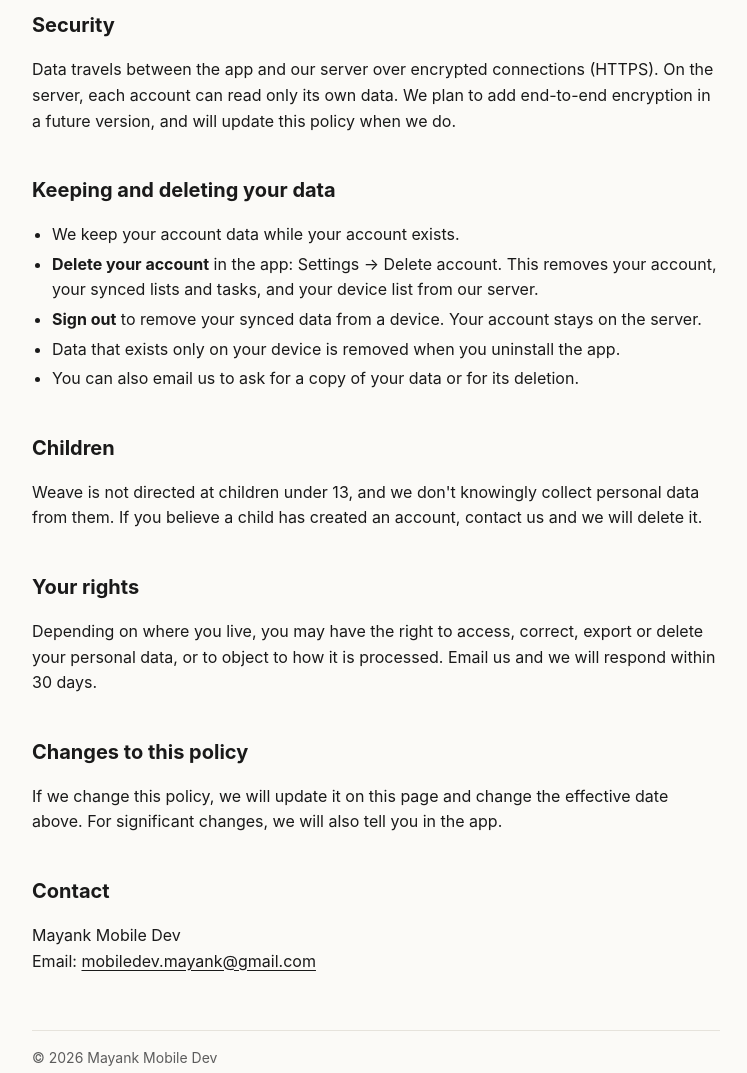
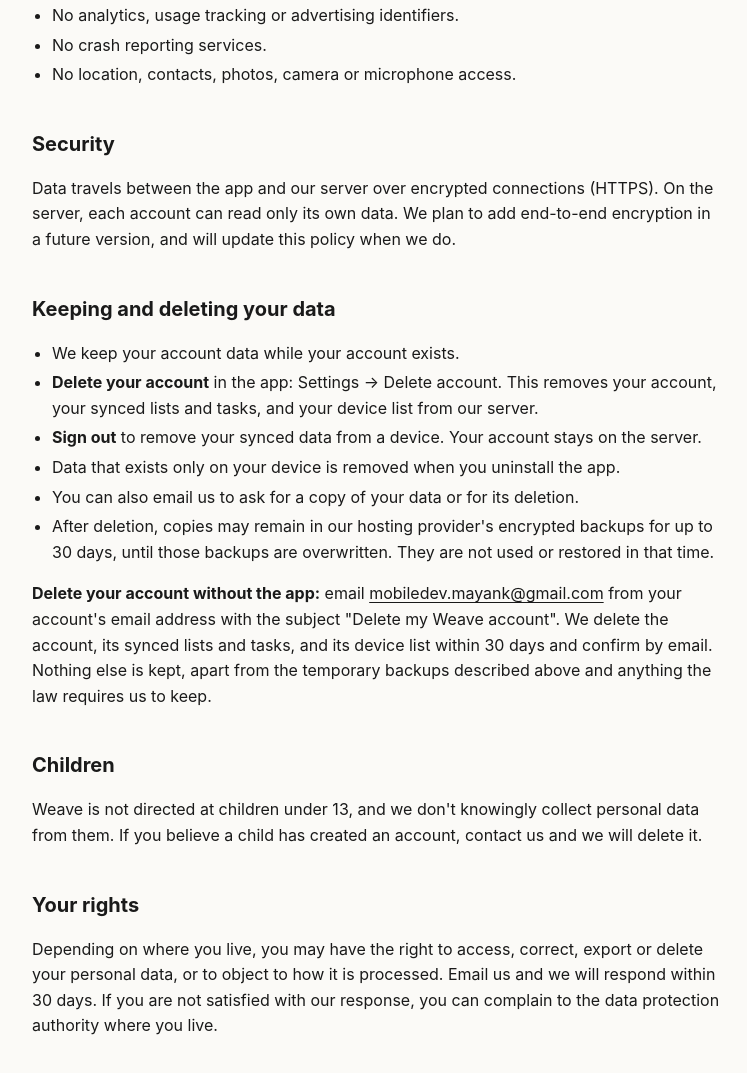
Before and after one commit to captainrogers69/weave-frontend, a plain HTML site: page privacy/index.html in a window 1280 px wide. Shown: the part 1586-2659 px from the top of the page, without its empty margins (264-1011 px from the left). Drawn offline with Linux system fonts and the light colour scheme.

Commit message:
update privacy policy effective date and clarify data processing details

```diff
--- a/privacy/index.html
+++ b/privacy/index.html
@@ -73,7 +73,7 @@
   </header>
 
   <h1>Privacy Policy</h1>
-  <p class="muted">Effective 12 November 2026</p>
+  <p class="muted">Effective 13 November 2026</p>
 
   <p>Weave is a lists and tasks app for iPhone, Android, Mac and Windows, made by Mayank Mobile Dev ("we"). This policy explains what data Weave handles and why.</p>
 
@@ -101,6 +101,7 @@
     </tbody>
   </table>
   <p>This data is used only to provide sync. It is not used for advertising, profiling or any other purpose, and it is not shared with anyone except the service providers below.</p>
+  <p>We process this data because it is needed to provide the sync service you sign up for (performance of a contract). It is stored on servers in Mumbai, India. If you live in the European Economic Area or the UK, this means your data is transferred outside it, and Supabase protects such transfers with Standard Contractual Clauses.</p>
 
   <h2>Service providers</h2>
   <ul>
@@ -118,20 +119,22 @@
   <h2>Security</h2>
   <p>Data travels between the app and our server over encrypted connections (HTTPS). On the server, each account can read only its own data. We plan to add end-to-end encryption in a future version, and will update this policy when we do.</p>
 
-  <h2>Keeping and deleting your data</h2>
+  <h2 id="delete-account">Keeping and deleting your data</h2>
   <ul>
     <li>We keep your account data while your account exists.</li>
     <li><strong>Delete your account</strong> in the app: Settings → Delete account. This removes your account, your synced lists and tasks, and your device list from our server.</li>
     <li><strong>Sign out</strong> to remove your synced data from a device. Your account stays on the server.</li>
     <li>Data that exists only on your device is removed when you uninstall the app.</li>
     <li>You can also email us to ask for a copy of your data or for its deletion.</li>
+    <li>After deletion, copies may remain in our hosting provider's encrypted backups for up to 30 days, until those backups are overwritten. They are not used or restored in that time.</li>
   </ul>
+  <p><strong>Delete your account without the app:</strong> email <a href="mailto:mobiledev.mayank@gmail.com?subject=Delete%20my%20Weave%20account">mobiledev.mayank@gmail.com</a> from your account's email address with the subject "Delete my Weave account". We delete the account, its synced lists and tasks, and its device list within 30 days and confirm by email. Nothing else is kept, apart from the temporary backups described above and anything the law requires us to keep.</p>
 
   <h2>Children</h2>
   <p>Weave is not directed at children under 13, and we don't knowingly collect personal data from them. If you believe a child has created an account, contact us and we will delete it.</p>
 
   <h2>Your rights</h2>
-  <p>Depending on where you live, you may have the right to access, correct, export or delete your personal data, or to object to how it is processed. Email us and we will respond within 30 days.</p>
+  <p>Depending on where you live, you may have the right to access, correct, export or delete your personal data, or to object to how it is processed. Email us and we will respond within 30 days. If you are not satisfied with our response, you can complain to the data protection authority where you live.</p>
 
   <h2>Changes to this policy</h2>
   <p>If we change this policy, we will update it on this page and change the effective date above. For significant changes, we will also tell you in the app.</p>
```
